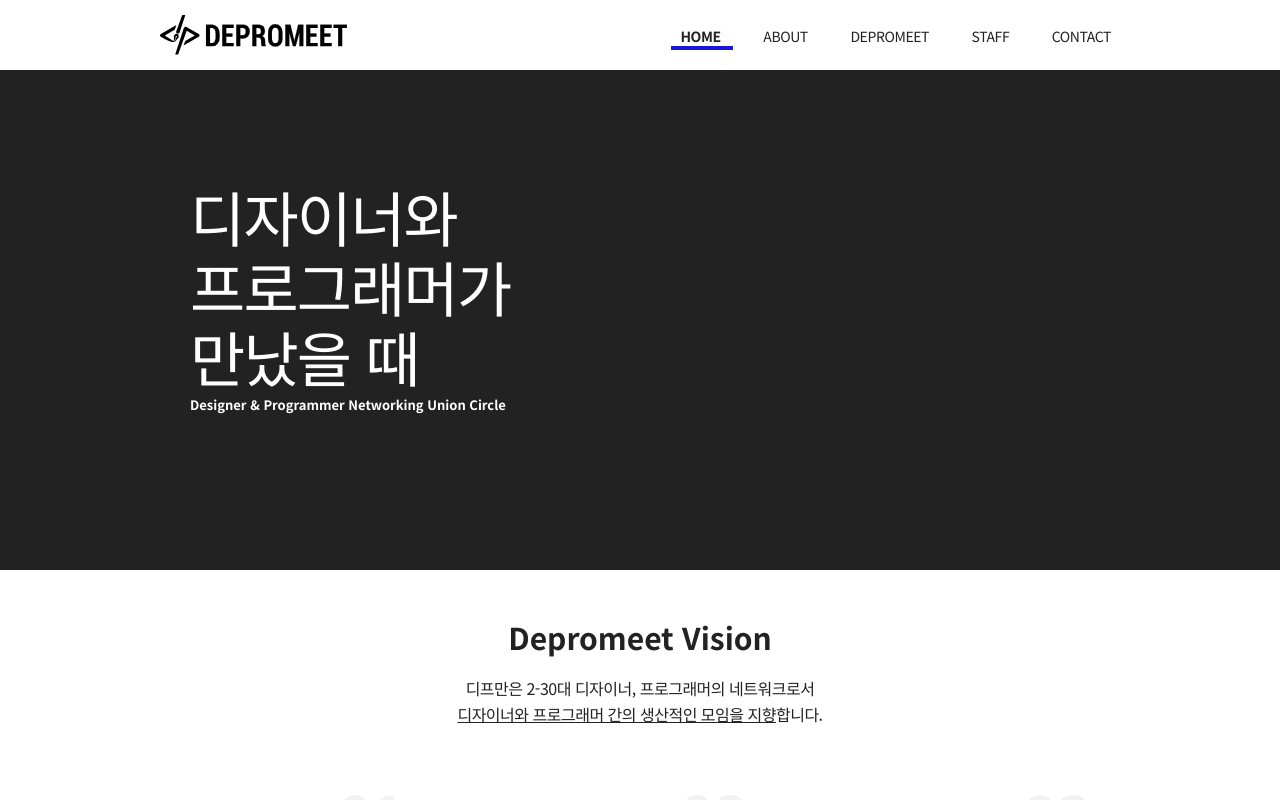
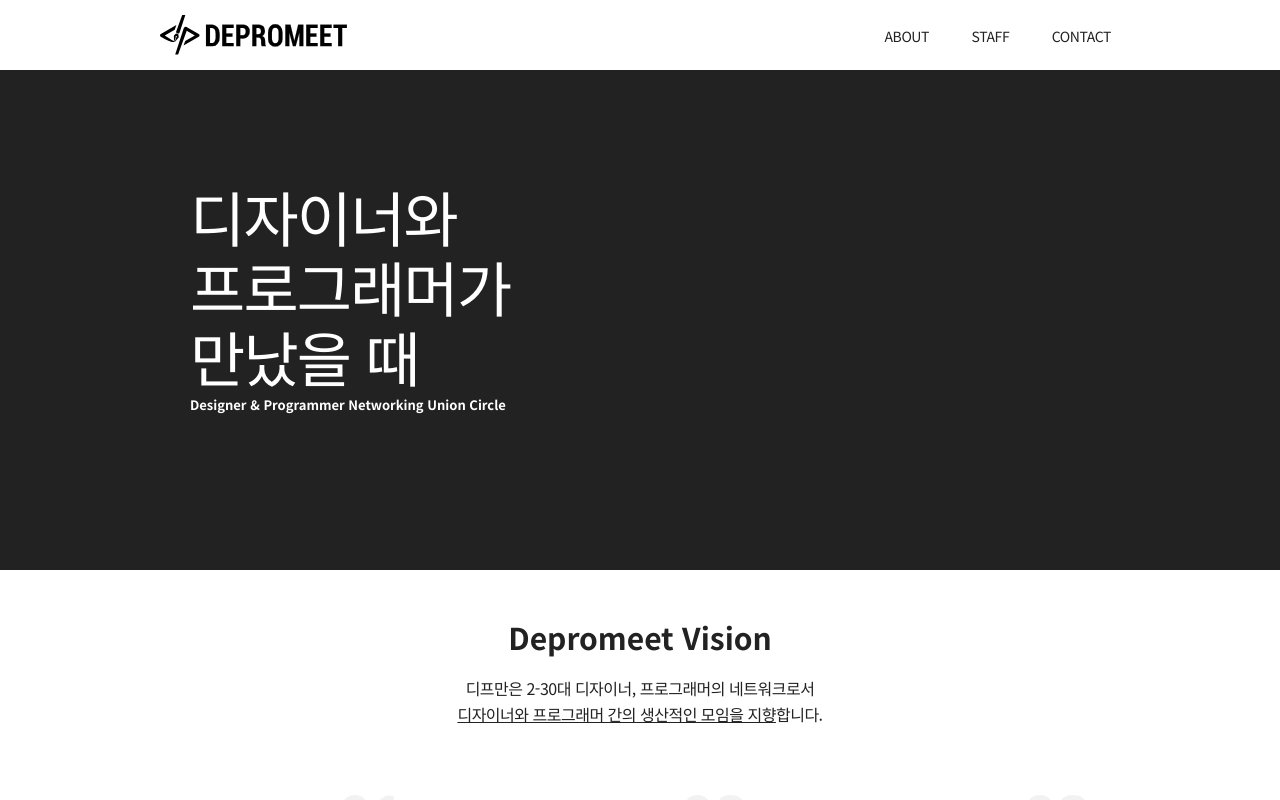
Before and after one commit to depromeet/www.depromeet.com-old, a Vue app: page / in a window 1280 px wide. Shown: the top 800 px of the page. Built offline with nearby package versions, Linux system fonts and the light colour scheme.

Commit message:
헤더 네비게이션 컨트롤 추가

```diff
--- a/src/components/Header.vue
+++ b/src/components/Header.vue
@@ -8,22 +8,10 @@
     </div>
     <div class="menu right-side">
       <router-link
-        to="/"
-        class="menu-item active"
-      >
-        HOME
-      </router-link>
-      <router-link
         to="#vision" @click.native="scrollFix('#vision')"
         class="menu-item"
       >
         ABOUT
-      </router-link>
-      <router-link
-        to="#recruit" @click.native="scrollFix('#recruit')"
-        class="menu-item"
-      >
-        DEPROMEET
       </router-link>
       <router-link
         to="#manager" @click.native="scrollFix('#manager')"
@@ -51,30 +39,16 @@
   <div
     class="nav-container"
     :class="{ 'open': navigationStatus }"
+    @focusout="handleFocusOut"
+    tabindex="0"
   >
     <ul>
       <li>
         <router-link
-          to="#manager" @click.native="scrollFix('#manager')"
-          class="menu-item"
-        >
-          HOME
-        </router-link>
-      </li>
-      <li>
-        <router-link
-          to="#manager" @click.native="scrollFix('#manager')"
+          to="#manager" @click.native="scrollFix('#vision')"
           class="menu-item"
         >
           ABOUT
-        </router-link>
-      </li>
-      <li>
-        <router-link
-          to="#manager" @click.native="scrollFix('#manager')"
-          class="menu-item"
-        >
-          DEPROMEET
         </router-link>
       </li>
       <li>
@@ -87,7 +61,7 @@
       </li>
       <li>
         <router-link
-          to="#manager" @click.native="scrollFix('#manager')"
+          to="#manager" @click.native="scrollFix('#contact')"
           class="menu-item"
         >
           CONTACT
@@ -95,6 +69,11 @@
       </li>
     </ul>
   </div>
+
+  <div
+    class="outside"
+    :class="{ active: navigationStatus }"
+    @click="toggleNavigation"></div>
 </div>
 </template>
 
@@ -110,12 +89,23 @@ import Logo from '@/assets/logo.svg';
 export default class Header extends Vue {
   navigationStatus: boolean = false;
 
-  scrollFix = (hashbang: string) => {
-    window.location.href = hashbang;
+  scrollFix(hashbang: string) {
+    this.navigationStatus = !this.navigationStatus;
+    const elementId: string = hashbang.split('#')[1];
+    const element: any = document.getElementById(elementId);
+
+    window.scrollTo({
+      top: element.offsetTop - 70,
+      behavior: 'smooth',
+    });
   }
 
   toggleNavigation() {
     this.navigationStatus = !this.navigationStatus;
+  }
+
+  handleFocusOut() {
+    this.navigationStatus = false;
   }
 }
 </script>
@@ -270,6 +260,19 @@ export default class Header extends Vue {
         }
       }
     }
+  }
+}
+
+.outside {
+  background: transparent;
+  position: absolute;
+  z-index: 2;
+  width: 100%;
+  height: 100vh;
+  display: none;
+
+  &.active {
+    display: block;
   }
 }
 
--- a/src/main.ts
+++ b/src/main.ts
@@ -3,6 +3,7 @@ import App from './App.vue';
 import router from './router';
 import store from './store';
 import './registerServiceWorker';
+
 
 Vue.config.productionTip = false;
 
--- a/src/views/Home.vue
+++ b/src/views/Home.vue
@@ -114,10 +114,6 @@ export default class Home extends Vue {
     }
 
     return device;
-  }
-
-  scrollFix = (hashbang: string) => {
-    window.location.href = hashbang;
   }
 }
 </script>
```
